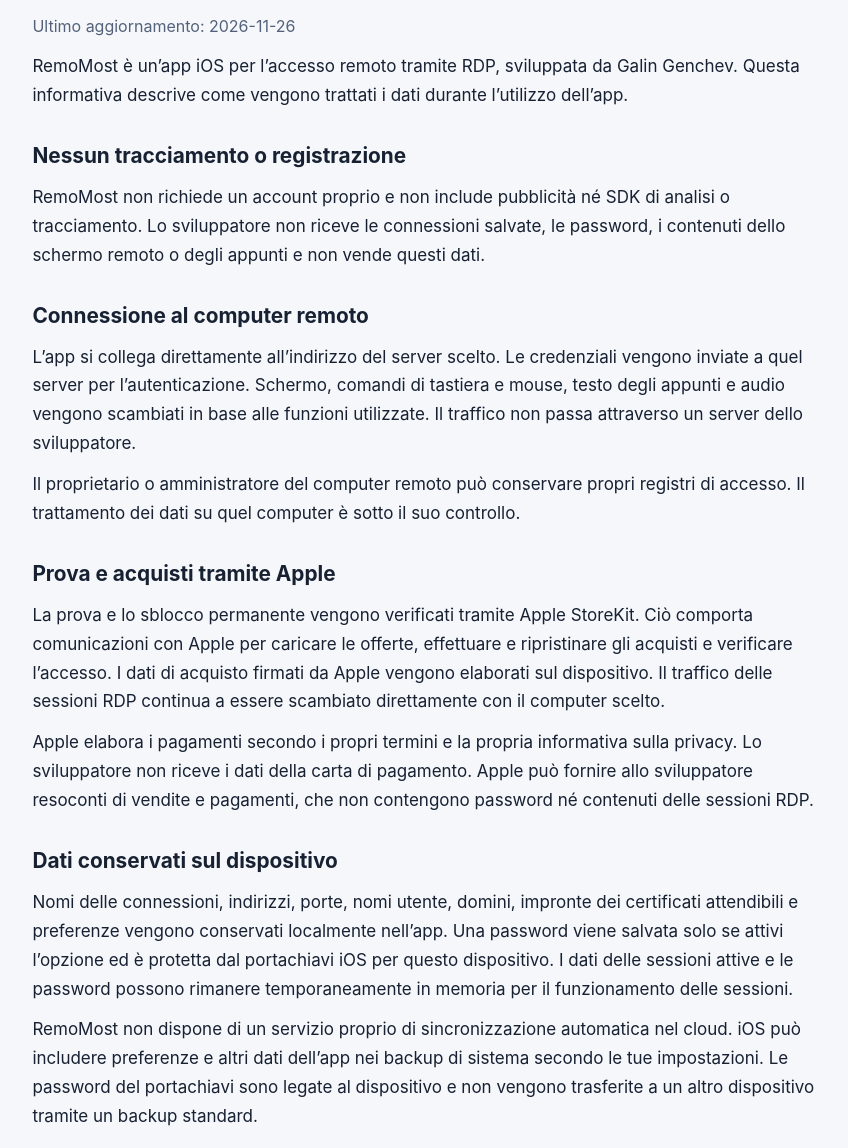
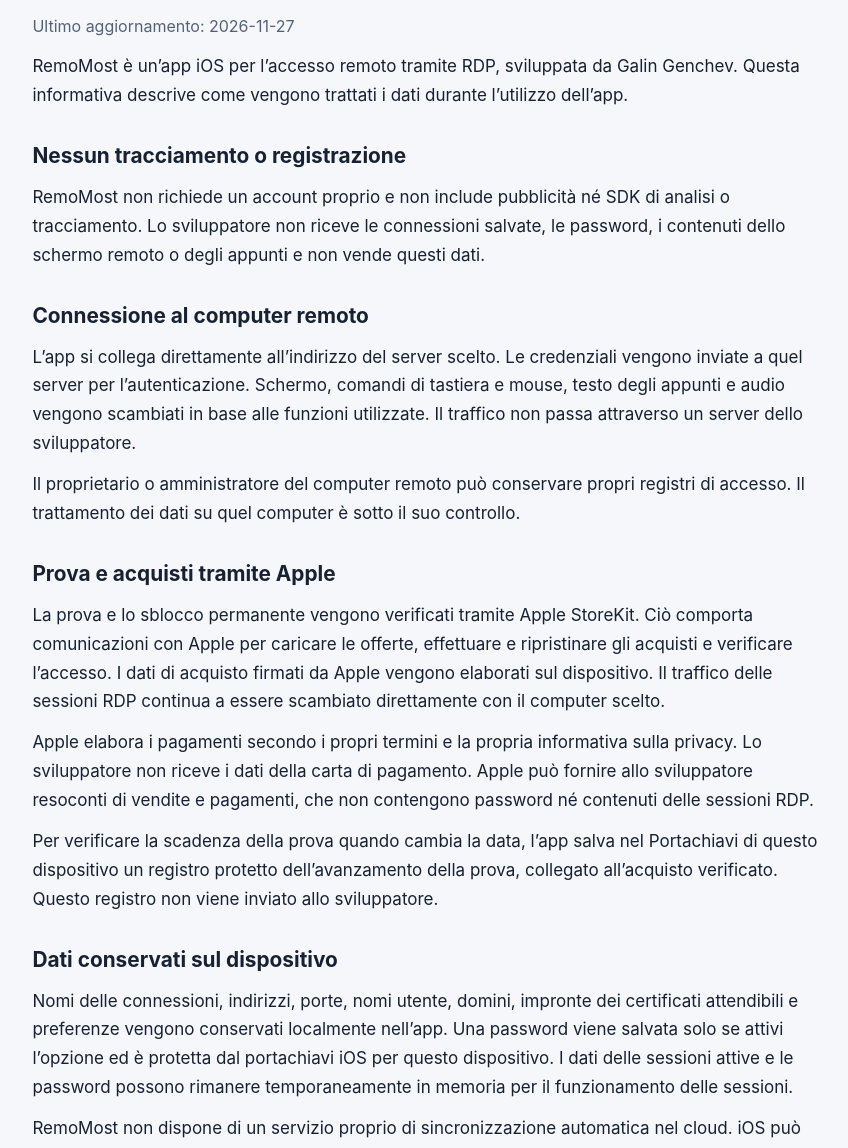
Before and after one commit to g1kata/remomost-support, a plain HTML site: page docs/privacy/it/index.html in a window 1280 px wide. Shown: the part 261-1409 px from the top of the page, without its empty margins (214-1062 px from the left). Drawn offline with Linux system fonts and the light colour scheme.

Commit message:
Document local trial protection in Italian privacy policy

```diff
--- a/docs/privacy/it/index.html
+++ b/docs/privacy/it/index.html
@@ -42,14 +42,15 @@ footer { margin-top: 2.5rem; border-top: 1px solid var(--line); padding-top: .5r
 <header><div class="brand">RemoMost</div><nav aria-label="RemoMost"><a href="../../index.html">Assistenza</a><a href="./index.html" aria-current="page">Privacy</a></nav><nav aria-label="Lingua"><a href="../bg/index.html" lang="bg" hreflang="bg">Български</a><a href="../index.html" lang="en" hreflang="en">English</a><a href="../de/index.html" lang="de" hreflang="de">Deutsch</a><a href="../es/index.html" lang="es" hreflang="es">Español</a><a href="../fr/index.html" lang="fr" hreflang="fr">Français</a><a href="../it/index.html" lang="it" hreflang="it" aria-current="page">Italiano</a><a href="../ru/index.html" lang="ru" hreflang="ru">Русский</a><a href="../pt-BR/index.html" lang="pt-BR" hreflang="pt-BR">Português (Brasil)</a></nav></header>
 <main>
 <h1>Informativa sulla privacy di RemoMost</h1>
-<p class="meta">Ultimo aggiornamento: <time datetime="2026-11-26">2026-11-26</time></p>
+<p class="meta">Ultimo aggiornamento: <time datetime="2026-11-27">2026-11-27</time></p>
 <p>RemoMost è un’app iOS per l’accesso remoto tramite RDP, sviluppata da Galin Genchev. Questa informativa descrive come vengono trattati i dati durante l’utilizzo dell’app.</p>
 <section aria-labelledby="overview"><h2 id="overview">Nessun tracciamento o registrazione</h2>
 <p>RemoMost non richiede un account proprio e non include pubblicità né SDK di analisi o tracciamento. Lo sviluppatore non riceve le connessioni salvate, le password, i contenuti dello schermo remoto o degli appunti e non vende questi dati.</p></section><section aria-labelledby="connections"><h2 id="connections">Connessione al computer remoto</h2>
 <p>L’app si collega direttamente all’indirizzo del server scelto. Le credenziali vengono inviate a quel server per l’autenticazione. Schermo, comandi di tastiera e mouse, testo degli appunti e audio vengono scambiati in base alle funzioni utilizzate. Il traffico non passa attraverso un server dello sviluppatore.</p>
 <p>Il proprietario o amministratore del computer remoto può conservare propri registri di accesso. Il trattamento dei dati su quel computer è sotto il suo controllo.</p></section><section aria-labelledby="purchases"><h2 id="purchases">Prova e acquisti tramite Apple</h2>
 <p>La prova e lo sblocco permanente vengono verificati tramite Apple StoreKit. Ciò comporta comunicazioni con Apple per caricare le offerte, effettuare e ripristinare gli acquisti e verificare l’accesso. I dati di acquisto firmati da Apple vengono elaborati sul dispositivo. Il traffico delle sessioni RDP continua a essere scambiato direttamente con il computer scelto.</p>
-<p>Apple elabora i pagamenti secondo i propri termini e la propria informativa sulla privacy. Lo sviluppatore non riceve i dati della carta di pagamento. Apple può fornire allo sviluppatore resoconti di vendite e pagamenti, che non contengono password né contenuti delle sessioni RDP.</p></section><section aria-labelledby="storage"><h2 id="storage">Dati conservati sul dispositivo</h2>
+<p>Apple elabora i pagamenti secondo i propri termini e la propria informativa sulla privacy. Lo sviluppatore non riceve i dati della carta di pagamento. Apple può fornire allo sviluppatore resoconti di vendite e pagamenti, che non contengono password né contenuti delle sessioni RDP.</p>
+<p>Per verificare la scadenza della prova quando cambia la data, l’app salva nel Portachiavi di questo dispositivo un registro protetto dell’avanzamento della prova, collegato all’acquisto verificato. Questo registro non viene inviato allo sviluppatore.</p></section><section aria-labelledby="storage"><h2 id="storage">Dati conservati sul dispositivo</h2>
 <p>Nomi delle connessioni, indirizzi, porte, nomi utente, domini, impronte dei certificati attendibili e preferenze vengono conservati localmente nell’app. Una password viene salvata solo se attivi l’opzione ed è protetta dal portachiavi iOS per questo dispositivo. I dati delle sessioni attive e le password possono rimanere temporaneamente in memoria per il funzionamento delle sessioni.</p>
 <p>RemoMost non dispone di un servizio proprio di sincronizzazione automatica nel cloud. iOS può includere preferenze e altri dati dell’app nei backup di sistema secondo le tue impostazioni. Le password del portachiavi sono legate al dispositivo e non vengono trasferite a un altro dispositivo tramite un backup standard.</p></section><section aria-labelledby="clipboard-audio"><h2 id="clipboard-audio">Appunti e audio</h2>
 <p>L’accesso agli appunti del telefono e la scrittura di testo avvengono tramite le azioni di copia e incolla che scegli. Il testo degli appunti remoti può essere elaborato temporaneamente nella memoria della sessione; RemoMost non lo salva in un file. Il testo incollato in Windows può rimanere nei suoi appunti dopo la disconnessione.</p>
```
